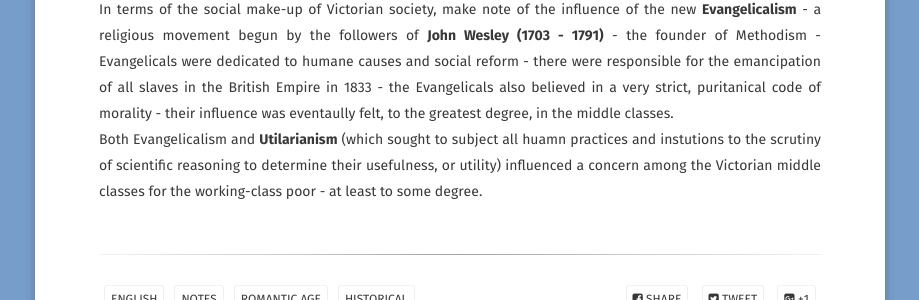
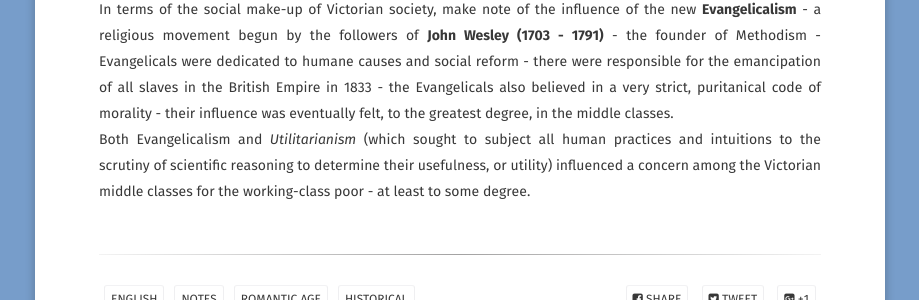
Before and after one commit to EthenStrine/site, a Jekyll site: the page built from _posts/2019-04-16-victoria.md, in a window 1280 px wide. Shown: the part 1828-2128 px from the top of the page, without its empty margins (180-1099 px from the left). Built offline with Jekyll 4.4.1, drawn with Linux system fonts in a browser that asks for light colours; some web fonts are replaced; comment, search, counter and statistics services are not loaded.

Commit message:
Update 2019-04-16-victoria.md

```diff
--- a/_posts/2019-04-16-victoria.md
+++ b/_posts/2019-04-16-victoria.md
@@ -42,5 +42,5 @@ During this period, Britain extended its empire to points throughout the world -
 Writers like **Rudyard Kipling (1865 - 1936)** helped to introduce readers to the larger world through his tales and ballads of British India, becoming, in effect, a spokesman for this imperialism of which England was so proud.
 At home, middle class prosperity flourished, but tension was building in the form of a rapidly imposing Germany, the development of labour unions, and the rise of ***Socialism***.
 
-In terms of the social make-up of Victorian society, make note of the influence of the new **Evangelicalism** - a religious movement begun by the followers of **John Wesley (1703 - 1791)** - the founder of Methodism - Evangelicals were dedicated to humane causes and social reform - there were responsible for the emancipation of all slaves in the British Empire in 1833 - the Evangelicals also believed in a very strict, puritanical code of morality - their influence was eventaully felt, to the greatest degree, in the middle classes.
-Both Evangelicalism and **Utilarianism** (which sought to subject all huamn practices and instutions to the scrutiny of scientific reasoning to determine their usefulness, or utility) influenced a concern among the Victorian middle classes for the working-class poor - at least to some degree.
+In terms of the social make-up of Victorian society, make note of the influence of the new **Evangelicalism** - a religious movement begun by the followers of **John Wesley (1703 - 1791)** - the founder of Methodism - Evangelicals were dedicated to humane causes and social reform - there were responsible for the emancipation of all slaves in the British Empire in 1833 - the Evangelicals also believed in a very strict, puritanical code of morality - their influence was eventually felt, to the greatest degree, in the middle classes.
+Both Evangelicalism and *Utilitarianism* (which sought to subject all human practices and intuitions to the scrutiny of scientific reasoning to determine their usefulness, or utility) influenced a concern among the Victorian middle classes for the working-class poor - at least to some degree.
```
